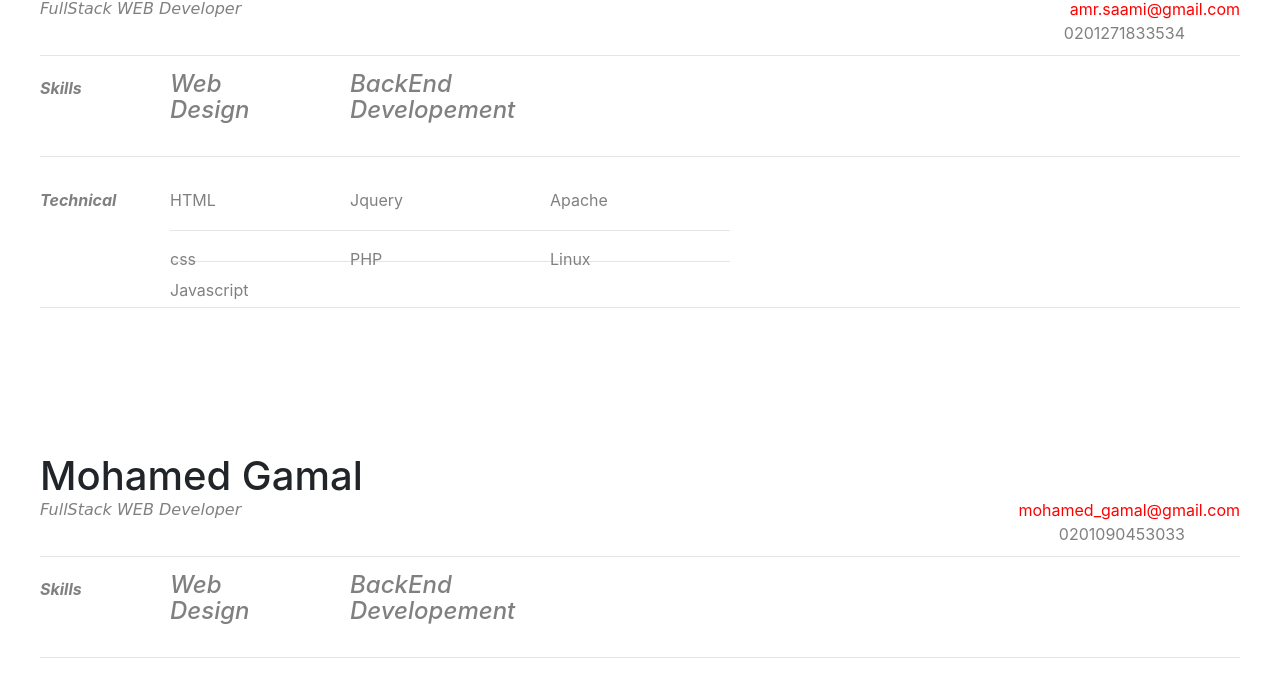
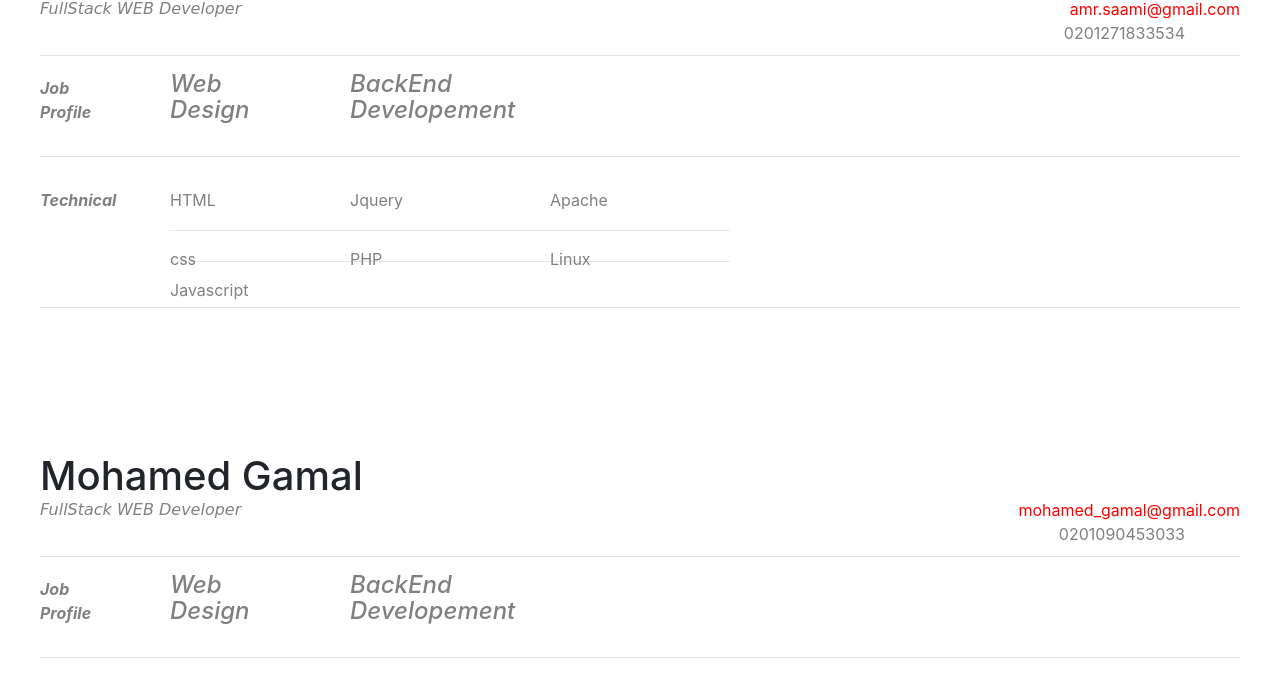
Before and after one commit to AmrSamy27/javascript_Project, a plain HTML site: page about.html in a window 1280 px wide. Shown: the part 209-882 px from the top of the page. Drawn offline with nearby package versions, Linux system fonts and the light colour scheme.

Commit message:
Update about.html

```diff
--- a/about.html
+++ b/about.html
@@ -57,7 +57,7 @@
 
 
 
-<div style="margin-top: 20px; float: left; width: 80px;"><p ><b><i>Skills</i></b></p></div>
+<div style="margin-top: 20px; float: left; width: 80px;"><p ><b><i>Job Profile</i></b></p></div>
 <div style=" margin-left: 50px; margin-top: 15px; float: left;width: 130px;"><h4><i>Web Design</i></h4></div>
 <div style=" margin-left: 50px;margin-top: 15px; float: left;width: 150px;"><h4><i>BackEnd Developement</i></h4></div>
 
@@ -123,7 +123,7 @@
 
 
 
-<div style="margin-top: 20px; float: left; width: 80px;"><p ><b><i>Skills</i></b></p></div>
+<div style="margin-top: 20px; float: left; width: 80px;"><p ><b><i>Job Profile</i></b></p></div>
 <div style=" margin-left: 50px; margin-top: 15px; float: left;width: 130px;"><h4><i>Web Design</i></h4></div>
 <div style=" margin-left: 50px;margin-top: 15px; float: left;width: 150px;"><h4><i>BackEnd Developement</i></h4></div>
 
```
